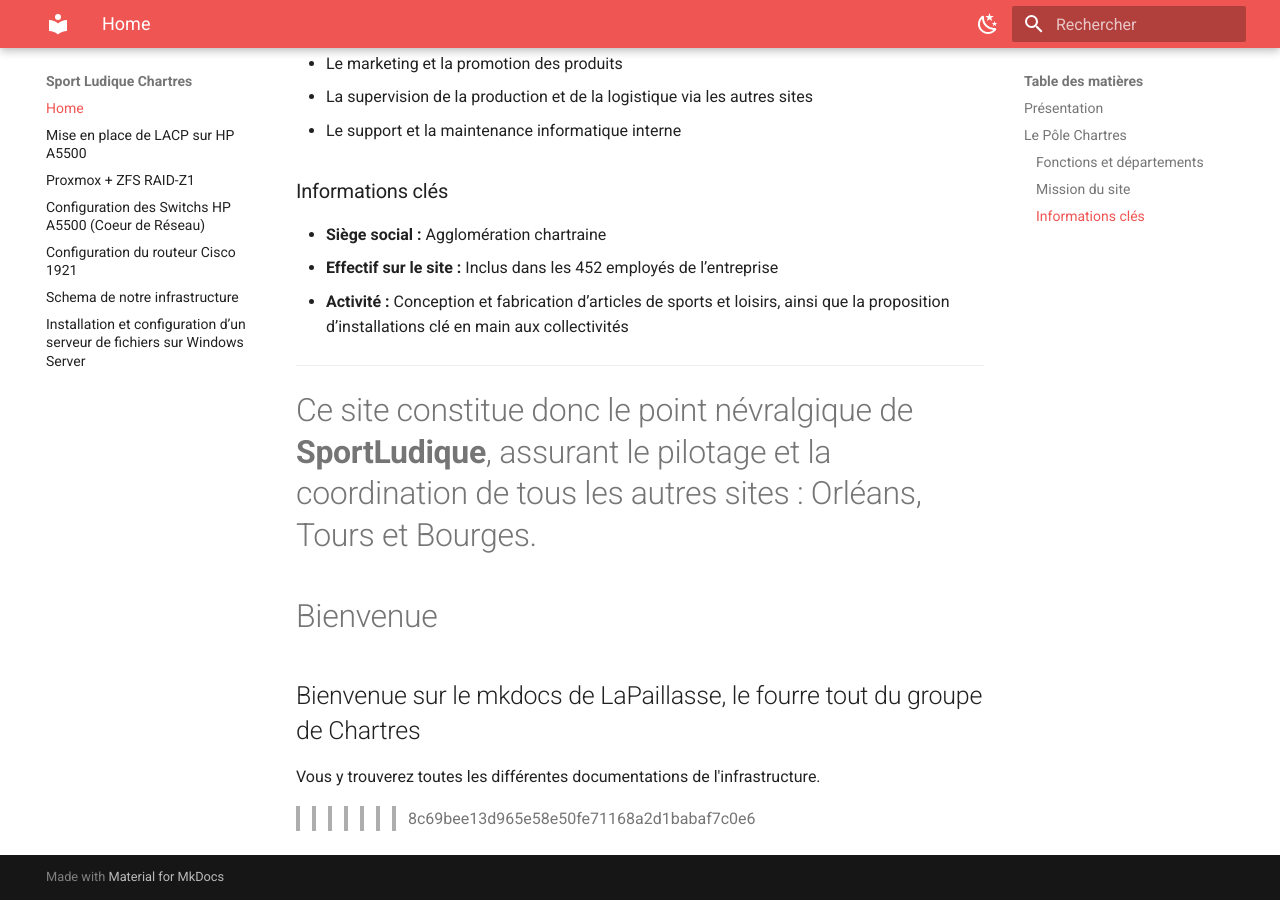
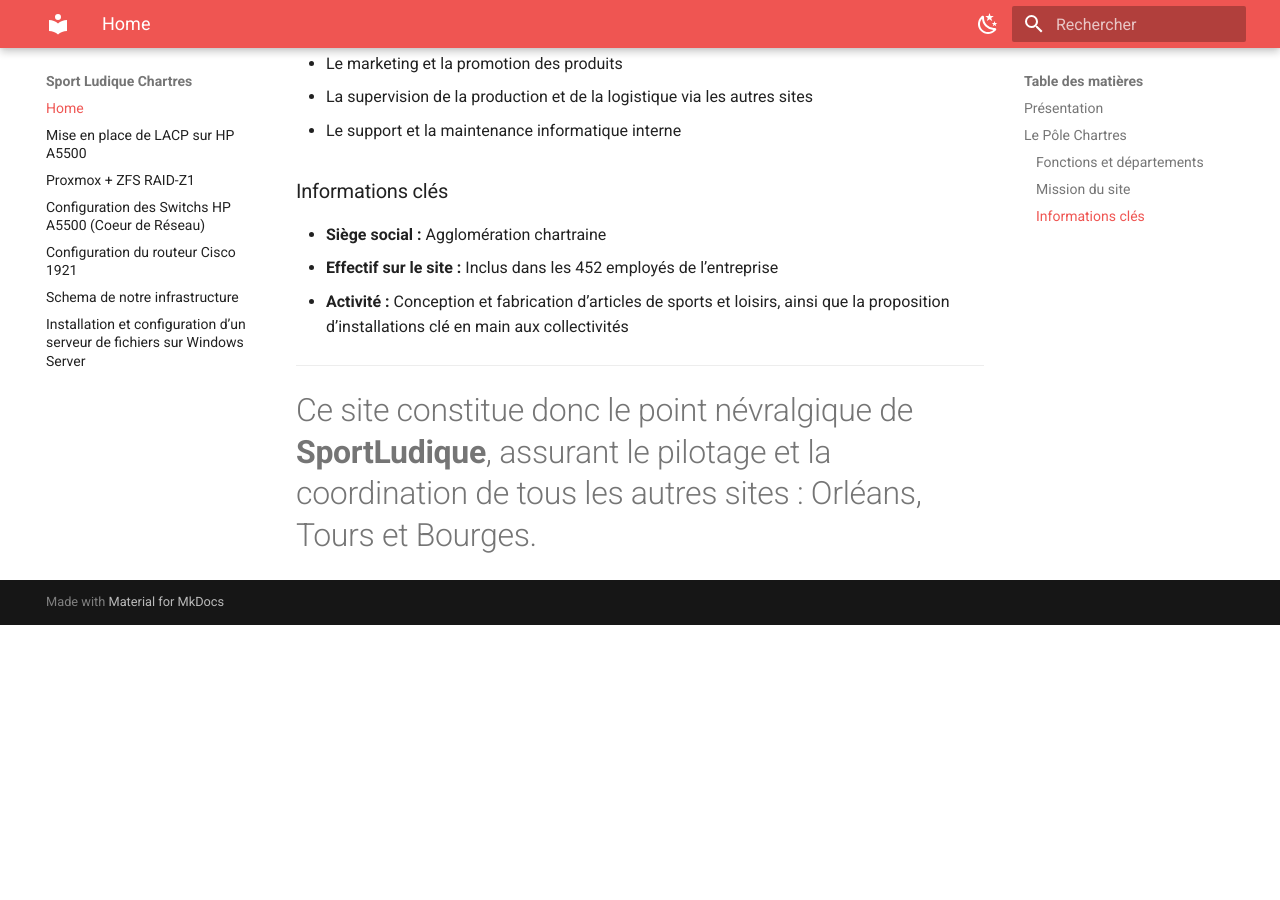
Before and after one commit to Sym-0ne/sport-ludique-Chartres, an MkDocs documentation site: the page built from docs/index.md, in a window 1280 px wide and 900 px high, scrolled down 1075 px. Built offline with MkDocs 1.6.1 and Material for MkDocs 9.7.7, drawn with Linux system fonts in a browser that asks for light colours; after the commit the page ends 1700 px from its top, so only the background shows below that.

Commit message:
modif index

```diff
--- a/docs/index.md
+++ b/docs/index.md
@@ -47,7 +47,3 @@
 
 Ce site constitue donc le point névralgique de **SportLudique**, assurant le pilotage et la coordination de tous les autres sites : Orléans, Tours et Bourges.
 =======
-# Bienvenue
-## Bienvenue sur le mkdocs de LaPaillasse, le fourre tout du groupe de Chartres
-Vous y trouverez toutes les différentes documentations de l'infrastructure.
->>>>>>> 8c69bee13d965e58e50fe71168a2d1babaf7c0e6
```
